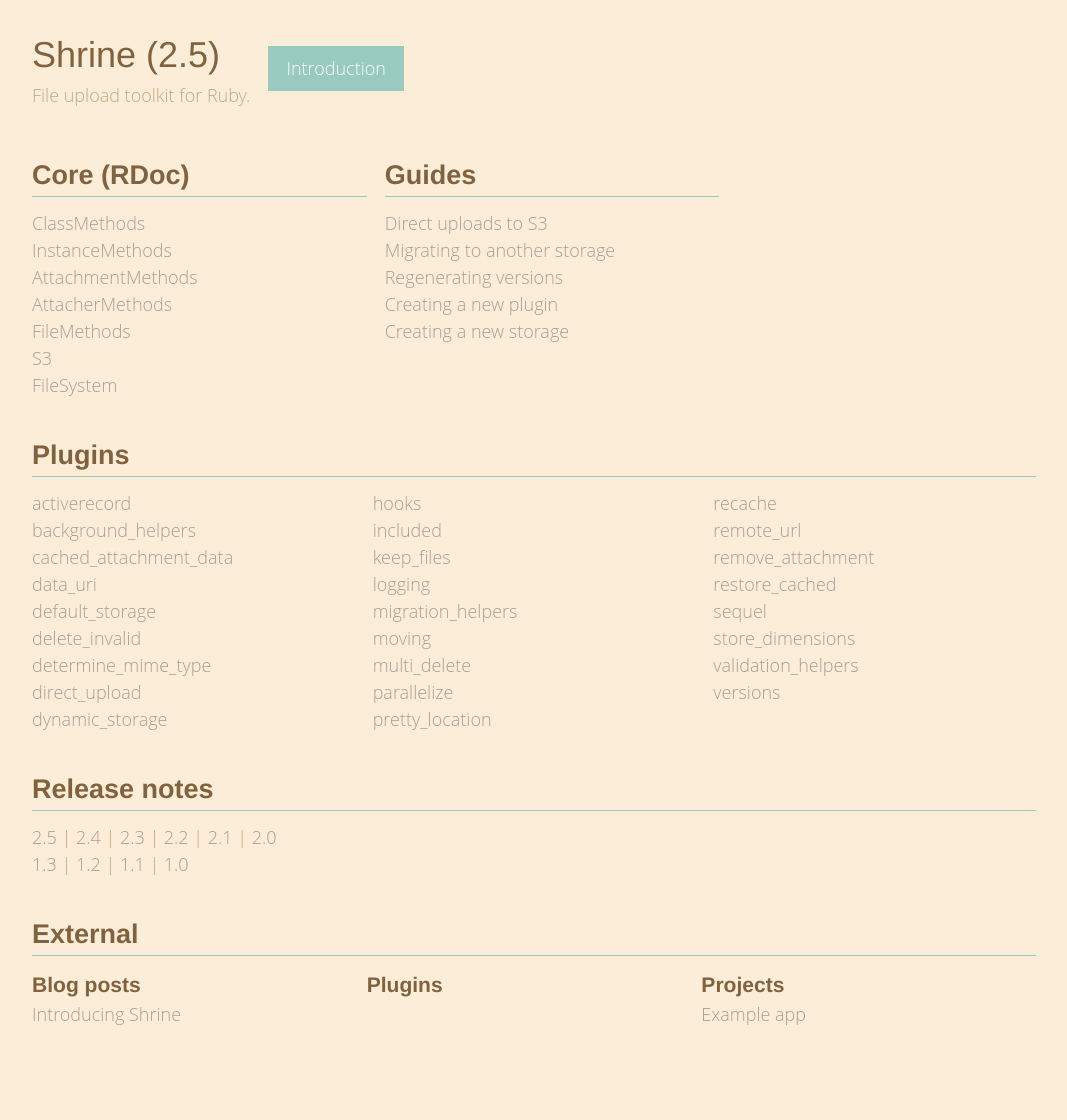
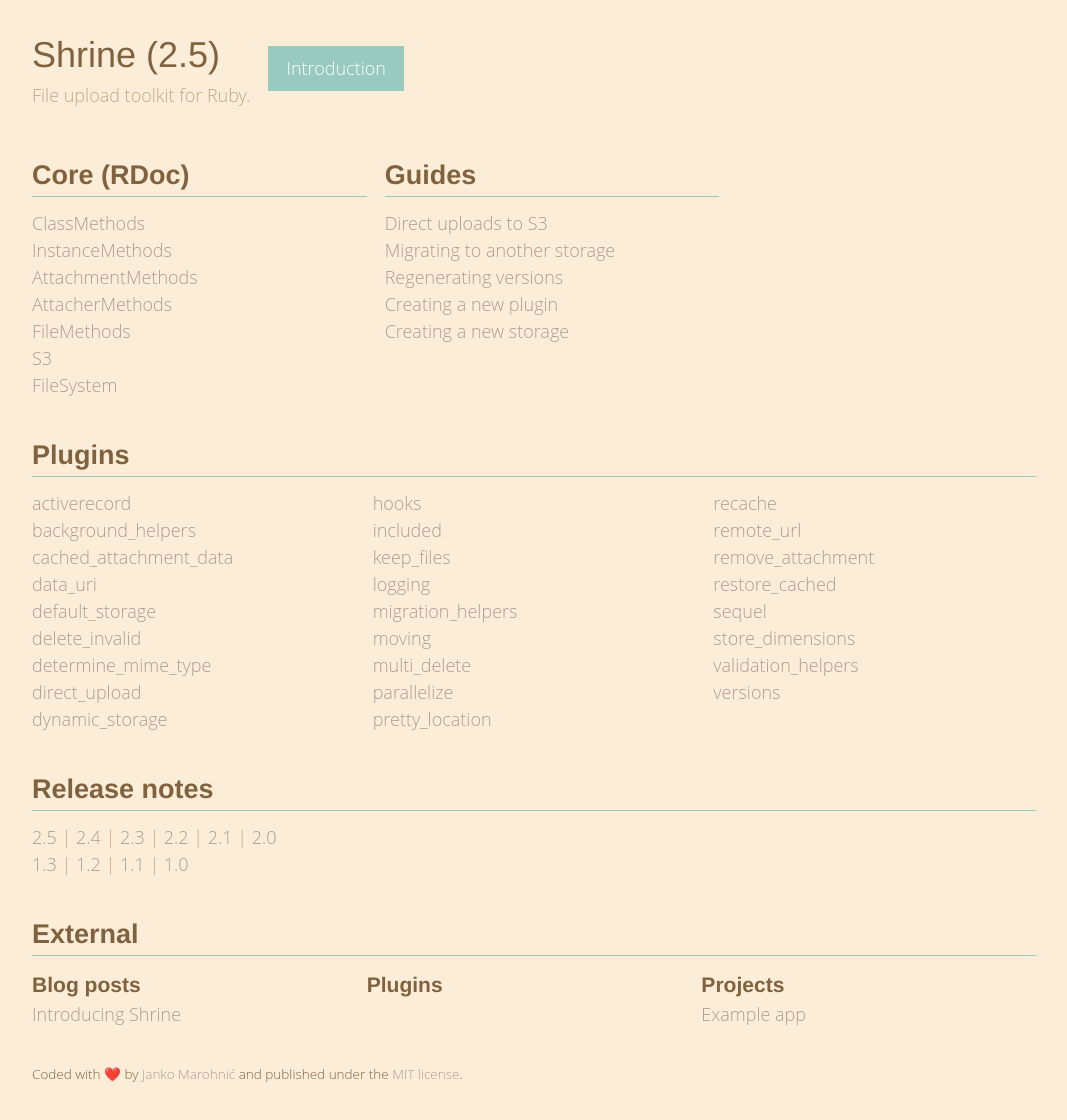
Before and after one commit to avinashcodeer/Romenics, a Jekyll site: the page built from www/index.html, in a window 1280 px wide. Shown: the whole page, without its empty margins (106-1173 px from the left). Built offline with Jekyll 4.4.1, drawn with Linux system fonts in a browser that asks for light colours; emoji names are drawn with the system emoji font.

Commit message:
Add footer

```diff
--- a/www/_config.yml
+++ b/www/_config.yml
@@ -4,6 +4,8 @@
 url: shrinerb.com
 markdown: kramdown
 destination: build
+gems:
+  - jemoji
 exclude:
   - Gemfile
   - Gemfile.lock
--- /dev/null
+++ b/www/_sass/_footer.scss
@@ -0,0 +1,4 @@
+.footer {
+  font-size: 0.75em;
+  color: #80623E;
+}
--- a/www/index.html
+++ b/www/index.html
@@ -97,3 +97,9 @@
     </section>
   </div>
 </main>
+
+<footer class="footer">
+  <div class="container">
+    <p>Coded with :heart: by <a href="https://github.com/janko-m">Janko Marohnić</a> and published under the <a href="https://github.com/janko-m/shrine/blob/master/LICENSE.txt">MIT license</a>.</p>
+  </div>
+</footer>
--- a/www/styles/main.scss
+++ b/www/styles/main.scss
@@ -11,6 +11,7 @@
 @import 'base';
 
 @import 'buttons';
+@import 'footer';
 @import 'grid';
 @import 'header';
 
```
